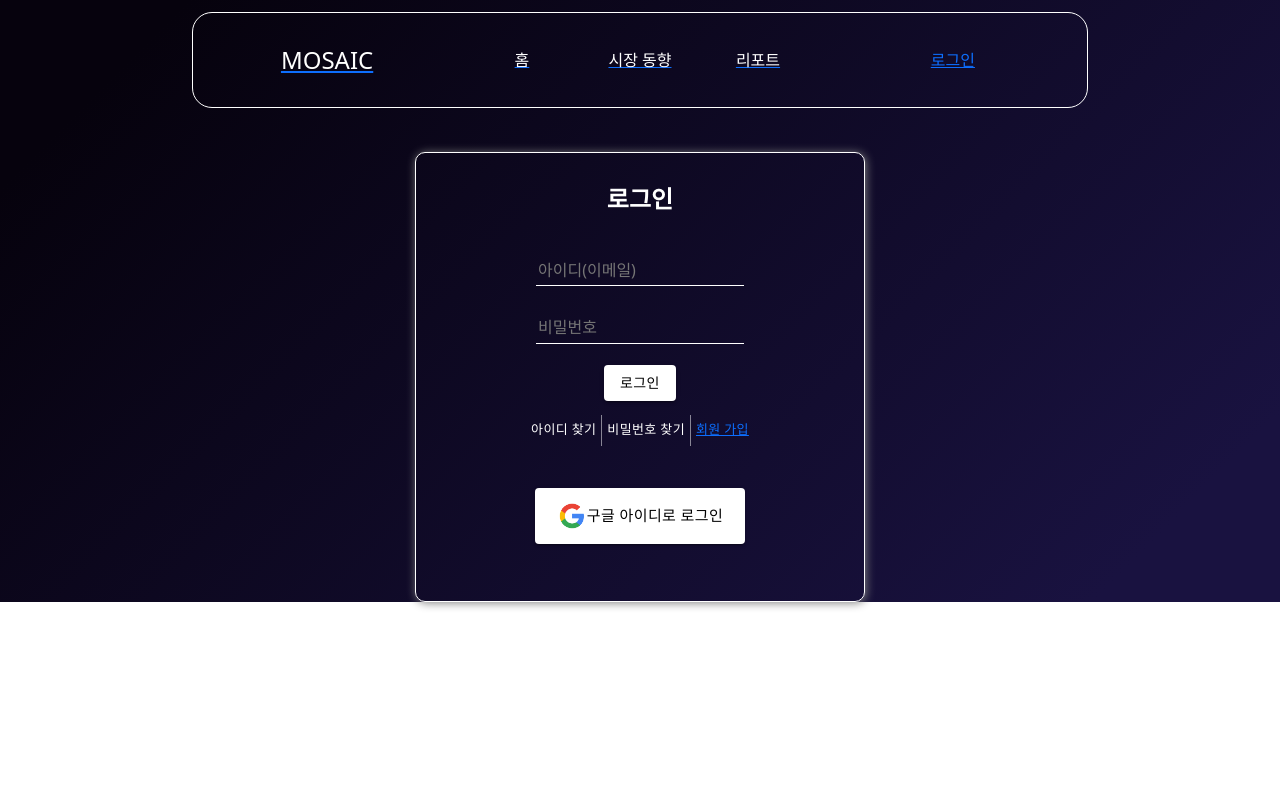
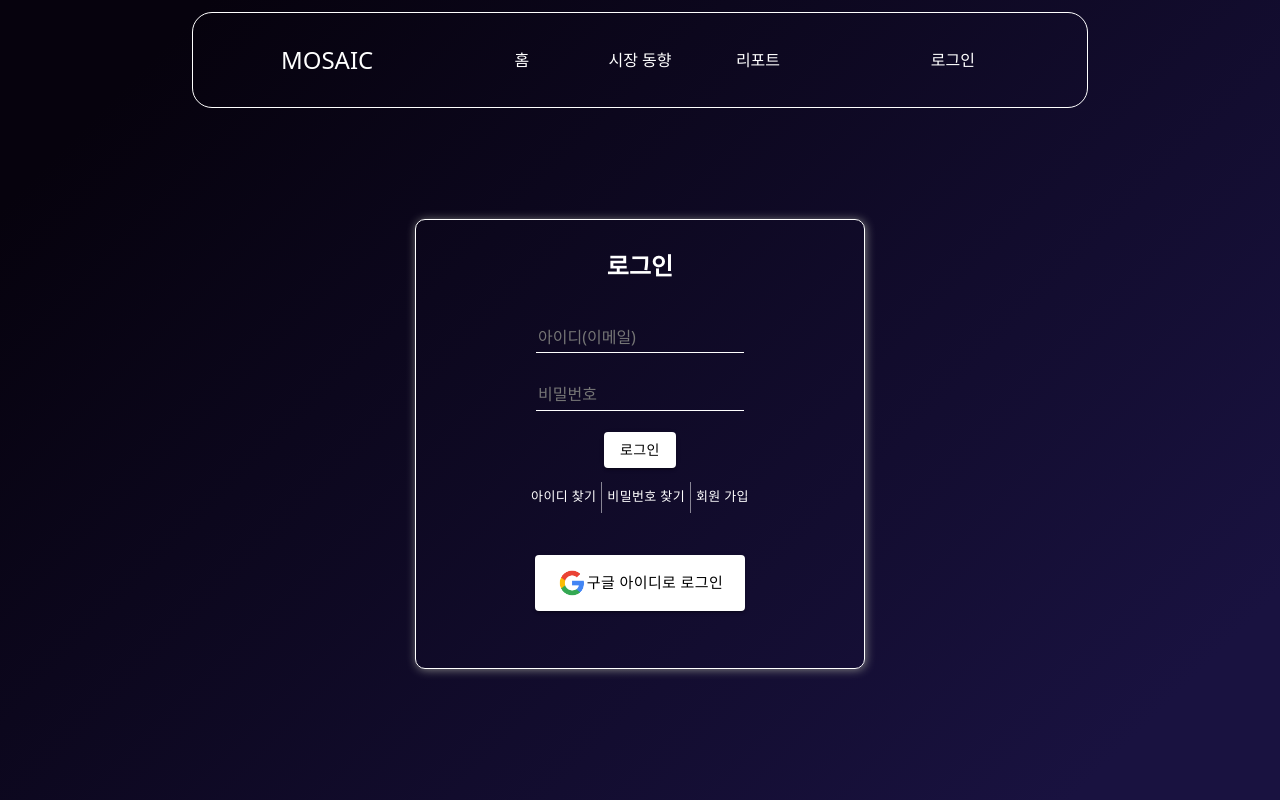
Before and after one commit to holyhansss/MOSAIC_FE, a React (Create React App) app: page /login in a window 1280 px wide. Built offline with nearby package versions, Linux system fonts and the light colour scheme; no server answers; the database is empty.

Commit message:
Add styled link in header and Remove graph animation

```diff
--- a/src/App.js
+++ b/src/App.js
@@ -1,6 +1,8 @@
 import React, { useState, useEffect } from "react";
 import { Routes, Route } from "react-router-dom";
-
+import styled from "styled-components";
+import { getDocs, collection, query, where, orderBy } from "firebase/firestore";
+import { auth, dbService } from "./firebase";
 import MainPage from "./pages/Main";
 import Login from "./pages/Login";
 import Join from "./pages/Join";
@@ -10,9 +12,7 @@ import ReportList from "./pages/ReportList";
 import ReportDetail from "./pages/ReportDetail";
 import MyPage from "./pages/MyPage";
 import Header from "./components/Header/Header";
-import { auth, dbService } from "./firebase";
-import { getDocs, collection, query, where, orderBy } from "firebase/firestore";
-import styled from "styled-components";
+import GlobalStyle from "./style/global";
 
 const Container = styled.div`
   @media screen {
@@ -91,10 +91,9 @@ function App() {
     getReports();
   }, []);
 
-
-
-
   return (
+    <>
+      <GlobalStyle />
       <Container>
         <Header user={userObj} admin={admin} />
         <Routes>
@@ -103,7 +102,10 @@ function App() {
           <Route path="/join" element={<Join />}></Route>
           <Route path="admin" element={<Admin />}></Route>
           <Route path="/market" element={<MarketPage />}></Route>
-        <Route path="/reportList" element={<ReportList result={result} reports={reports} />}></Route>
+          <Route
+            path="/reportList"
+            element={<ReportList result={result} reports={reports} />}
+          ></Route>
           <Route
             path="/reportDetail/:id/:title/:writer/:date"
             element={<ReportDetail user={userObj} />}
@@ -117,6 +119,7 @@ function App() {
         </Route>  */}
         </Routes>
       </Container>
+    </>
   );
 }
 
--- a/src/components/Header/Header.js
+++ b/src/components/Header/Header.js
@@ -3,6 +3,18 @@ import { NavDropdown } from "react-bootstrap";
 import { Link } from "react-router-dom";
 import styled from "styled-components";
 import { logout } from "../../firebase";
+
+export const StyledLink = styled(Link)`
+  text-decoration: none;
+  color: white;
+  &:focus,
+  &:hover,
+  &:visited,
+  &:link,
+  &:active {
+    text-decoration: none;
+  }
+`;
 
 const Container = styled.div`
   position: relative;
@@ -62,33 +74,34 @@ const NavProfile = styled.img`
 `;
 
 function Header({ user, admin }) {
+  console.log(user)
   return (
     <Container>
       <Navbar>
         <NavSideContainer>
-          <Link to="/">
+          <StyledLink to="/">
             <NavMain>MOSAIC</NavMain>
-          </Link>
+          </StyledLink>
         </NavSideContainer>
         <NavCenterContainer>
           <NavMenuContainer>
-            <Link to="/">
+            <StyledLink to="/">
               <NavMenu>홈</NavMenu>
-            </Link>
+            </StyledLink>
           </NavMenuContainer>
           <NavMenuContainer>
-            <Link to="/market">
+            <StyledLink to="/market">
               <NavMenu>시장 동향</NavMenu>
-            </Link>
+            </StyledLink>
           </NavMenuContainer>
           <NavMenuContainer>
-            <Link to="/reportList">
+            <StyledLink to="/reportList">
               <NavMenu>리포트</NavMenu>
-            </Link>
+            </StyledLink>
           </NavMenuContainer>
         </NavCenterContainer>
         <NavSideContainer>
-          {user !== null ? (
+          {user != null ? (
             <NavDropdown
               menuVariant="dark"
               title={
@@ -103,24 +116,24 @@ function Header({ user, admin }) {
               id="basic-nav-dropdown"
             >
               <NavDropdown.Item>
-                <Link to="/profile">마이페이지</Link>
+                <StyledLink to="/profile">마이페이지</StyledLink>
               </NavDropdown.Item>
               {admin === true && (
                 <NavDropdown.Item>
-                  <Link
+                  <StyledLink
                     to={{
                       pathname: "/admin",
                       state: { user: user },
                     }}
                   >
                     관리자
-                  </Link>
+                  </StyledLink>
                 </NavDropdown.Item>
               )}
               <NavDropdown.Item onClick={logout}>로그아웃</NavDropdown.Item>
             </NavDropdown>
           ) : (
-            <Link to="/login">로그인</Link>
+            <StyledLink to="/login">로그인</StyledLink>
           )}
         </NavSideContainer>
       </Navbar>
--- a/src/components/LineGraph/LineGraph1d.js
+++ b/src/components/LineGraph/LineGraph1d.js
@@ -164,8 +164,8 @@ function Index1d() {
             margin={{ top: 5, right: 20, left: 20, bottom: 5 }}
           >
             <CartesianGrid vertical={false} strokeDasharray="3 3"/>
-            <XAxis dataKey="time"  />
-            <YAxis  domain={[96, 102]}  />
+            <XAxis dataKey="time" />
+            <YAxis domain={[Math.floor(minData), Math.ceil(maxData)]}  />
             <Tooltip />
             <Legend />
             <Line type="monotone" isAnimationActive={false} dataKey="SnP" stroke="#8884d8" dot={false} />
--- a/src/components/LineGraph/LineGraph1mo.js
+++ b/src/components/LineGraph/LineGraph1mo.js
@@ -43,13 +43,13 @@ function Index1mo() {
             data={res}
             margin={{ top: 5, right: 20, left: 20, bottom: 5 }}
           >
-            <CartesianGrid vertical={false} />
+            <CartesianGrid vertical={false} strokeDasharray="3 3" />
             <XAxis dataKey="Time" />
             <YAxis domain={[50,150]} />
             <Tooltip />
             <Legend />
-            <Line type="monotone" dataKey="SNP" stroke="#8884d8" dot={false} />
-            <Line type="monotone" dataKey="CMC" stroke="#82ca9d" dot={false} />
+            <Line type="monotone" isAnimationActive={false} dataKey="SNP" stroke="#8884d8" dot={false} />
+            <Line type="monotone" isAnimationActive={false} dataKey="CMC" stroke="#82ca9d" dot={false} />
           </LineChart>
         </div>
       )}
--- a/src/components/LineGraph/LineGraph1y.js
+++ b/src/components/LineGraph/LineGraph1y.js
@@ -42,13 +42,13 @@ function Index1y() {
             data={res}
             margin={{ top: 5, right: 20, left: 20, bottom: 5 }}
           >
-            <CartesianGrid vertical={false} />
+            <CartesianGrid vertical={false} strokeDasharray="3 3" />
             <XAxis dataKey="Time" />
             <YAxis domain={[0, 200]} />
             <Tooltip />
             <Legend />
-            <Line type="monotone" dataKey="SNP" stroke="#8884d8" dot={false} />
-            <Line type="monotone" dataKey="CMC" stroke="#82ca9d" dot={false} />
+            <Line type="monotone" isAnimationActive={false} dataKey="SNP" stroke="#8884d8" dot={false} />
+            <Line type="monotone" isAnimationActive={false} dataKey="CMC" stroke="#82ca9d" dot={false} />
           </LineChart>
         </div>
       )}
--- a/src/pages/Join.js
+++ b/src/pages/Join.js
@@ -29,8 +29,8 @@ function Join() {
     e.preventDefault();
     if (password !== passwordCheck) {
       setPasswordError(true);
-    } else {
-      email !== "" && signUpWithEmailAndPassword(email, password, name);
+    } else if (email !== "") {
+      signUpWithEmailAndPassword(email, password, name);
     }
   };
 
@@ -100,7 +100,11 @@ function Join() {
                   회원가입
                 </Button>
               ) : (
-                <Button variant="contained" type="submit">
+                <Button
+                  sx={{ marginTop: "1.2rem" }}
+                  variant="contained"
+                  type="submit"
+                >
                   회원가입
                 </Button>
               )}
--- a/src/pages/Login.js
+++ b/src/pages/Login.js
@@ -5,18 +5,20 @@ import { createTheme, ThemeProvider } from "@mui/material/styles";
 import { signInWithGoogle, signInWithEmail } from "../firebase";
 import styled from "styled-components";
 import gooLogo from "../img/logo_google.png";
+import { StyledLink } from "../components/Header/Header"
 
 export const Container = styled.div`
   display: flex;
   align-items: center;
   justify-content: center;
+  height: 85vh;
 `;
 
 export const Box = styled(Container)`
   width: 450px;
   height: 450px;
   border-radius: 10px;
-  margin-top: 2rem;
+  margin: 2rem 0 4rem 0;
   border: 1px solid white;
   display: flex;
   box-shadow: 1px 1px 10px grey;
@@ -55,7 +57,7 @@ function Login() {
 
   const onSubmit = (e) => {
     e.preventDefault();
-    signInWithEmail(email, password);
+    const signInResult = signInWithEmail(email, password);
   };
 
   const handleOnChange = (e) => {
@@ -121,7 +123,7 @@ function Login() {
                   비밀번호 찾기
                 </Button>
                 <Button sx={{ color: "white" }} size="small">
-                  <Link to="/join">회원 가입</Link>
+                  <StyledLink to="/join">회원 가입</StyledLink>
                 </Button>
               </ButtonGroup>
               <Button
--- /dev/null
+++ b/src/style/global.js
@@ -0,0 +1,9 @@
+import { createGlobalStyle } from "styled-components";
+
+const GlobalStyle = createGlobalStyle`
+  * {
+    /* font-family: 'NanumSquare', sans-serif; */
+  }
+`
+
+export default GlobalStyle
```
Also changed, not shown: src/index.js (+6 -6 lines). Lines whose indentation alone changed are shown as unchanged.
